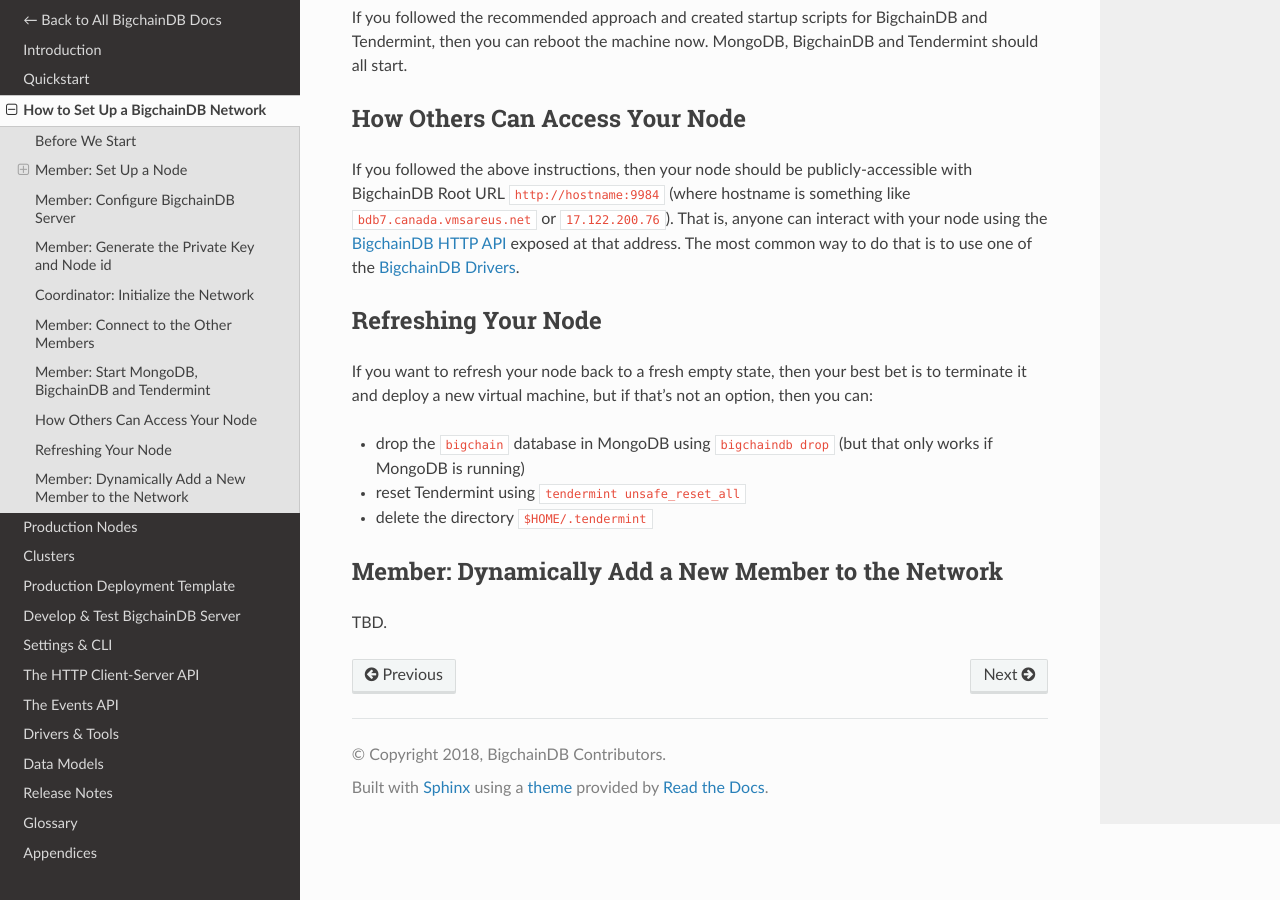
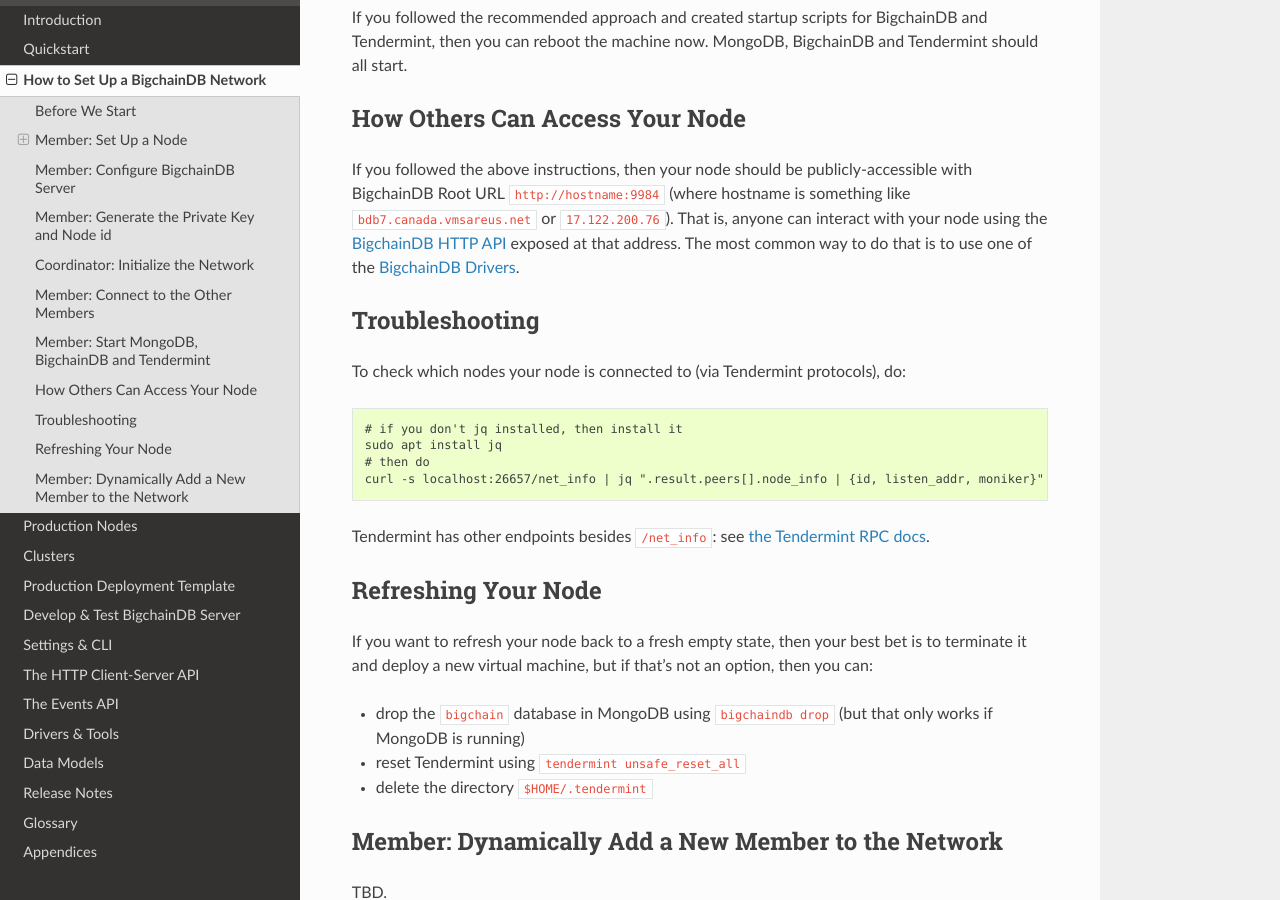
Before and after one commit to bigchaindb/bigchaindb, a Sphinx documentation site: the page built from docs/server/source/simple-network-setup.md, in a window 1280 px wide and 900 px high, scrolled down 6457 px. Built offline with Sphinx 7.4.7 and the Read the Docs theme 2.0.0, drawn with Linux system fonts in a browser that asks for light colours.

Commit message:
Problem: No troubleshooting help for users of simple-network-setup
Solution: Add a Troubleshooting section to the simple-network-setup docs

````diff
--- a/docs/server/source/simple-network-setup.md
+++ b/docs/server/source/simple-network-setup.md
@@ -244,6 +244,19 @@
 
 If you followed the above instructions, then your node should be publicly-accessible with BigchainDB Root URL `http://hostname:9984` (where hostname is something like `bdb7.canada.vmsareus.net` or `17.122.200.76`). That is, anyone can interact with your node using the [BigchainDB HTTP API](http-client-server-api.html) exposed at that address. The most common way to do that is to use one of the [BigchainDB Drivers](./drivers-clients/index.html).
 
+## Troubleshooting
+
+To check which nodes your node is connected to (via Tendermint protocols), do:
+
+```text
+# if you don't jq installed, then install it
+sudo apt install jq
+# then do
+curl -s localhost:26657/net_info | jq ".result.peers[].node_info | {id, listen_addr, moniker}"
+```
+
+Tendermint has other endpoints besides `/net_info`: see [the Tendermint RPC docs](https://tendermint.github.io/slate/?shell#introduction).
+
 ## Refreshing Your Node
 
 If you want to refresh your node back to a fresh empty state, then your best bet is to terminate it and deploy a new virtual machine, but if that's not an option, then you can:
````
